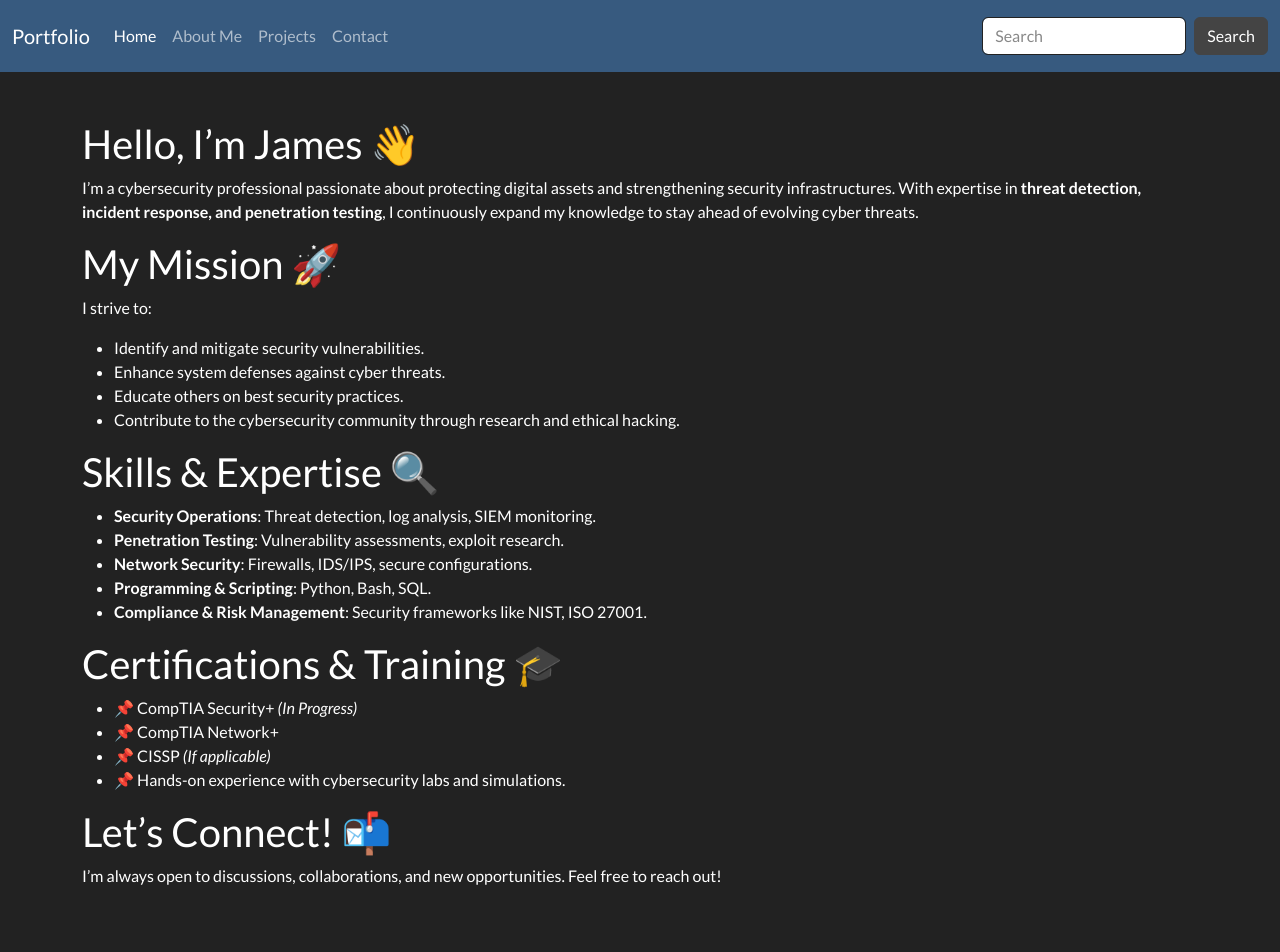
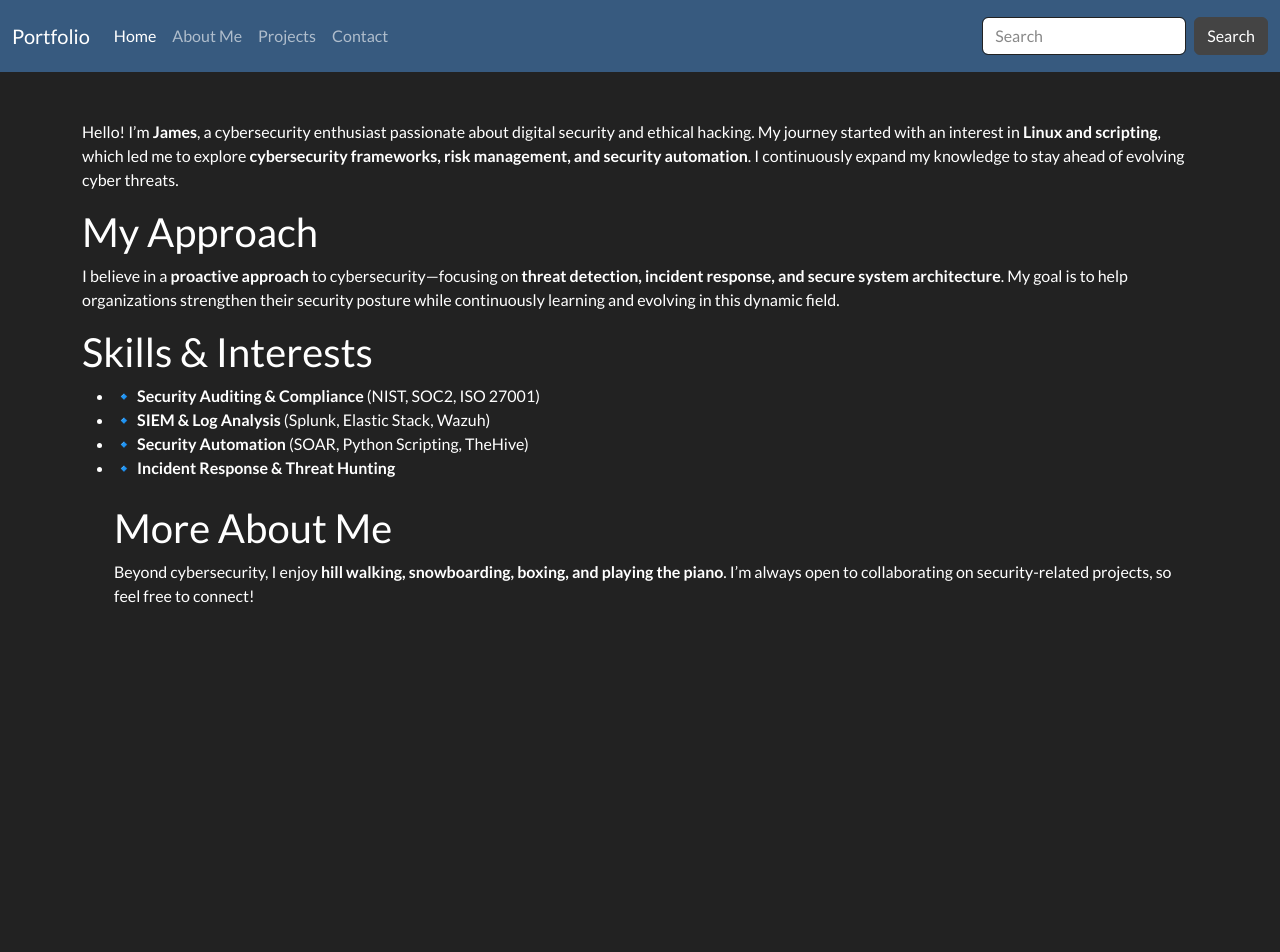
Before and after one commit to JKopal101/jkopal101.github.io, a Jekyll site: the page built from about_me.md, in a window 1280 px wide. Built offline with Jekyll 4.4.1, drawn with Linux system fonts in a browser that asks for light colours; after the commit the page ends 900 px from its top, so only the background shows below that.

Commit message:
Update about_me.md

```diff
--- a/about_me.md
+++ b/about_me.md
@@ -5,33 +5,16 @@ permalink: /about_me/
 ---
 
 
-## Hello, I'm James 👋
+Hello! I'm **James**, a cybersecurity enthusiast passionate about digital security and ethical hacking. My journey started with an interest in **Linux and scripting**, which led me to explore **cybersecurity frameworks, risk management, and security automation**. I continuously expand my knowledge to stay ahead of evolving cyber threats.
 
-I'm a cybersecurity professional passionate about protecting digital assets and strengthening security infrastructures. With expertise in **threat detection, incident response, and penetration testing**, I continuously expand my knowledge to stay ahead of evolving cyber threats.
-
-## My Mission 🚀
-
-I strive to:
-- Identify and mitigate security vulnerabilities.
-- Enhance system defenses against cyber threats.
-- Educate others on best security practices.
-- Contribute to the cybersecurity community through research and ethical hacking.
-
-## Skills & Expertise 🔍
-
-- **Security Operations**: Threat detection, log analysis, SIEM monitoring.
-- **Penetration Testing**: Vulnerability assessments, exploit research.
-- **Network Security**: Firewalls, IDS/IPS, secure configurations.
-- **Programming & Scripting**: Python, Bash, SQL.
-- **Compliance & Risk Management**: Security frameworks like NIST, ISO 27001.
-
-## Certifications & Training 🎓
-
-- 📌 CompTIA Security+ *(In Progress)*
-- 📌 CompTIA Network+
-- 📌 CISSP *(If applicable)*
-- 📌 Hands-on experience with cybersecurity labs and simulations.
-
-## Let's Connect! 📬
-
-I'm always open to discussions, collaborations, and new opportunities. Feel free to reach out!
+## My Approach
+I believe in a **proactive approach** to cybersecurity—focusing on **threat detection, incident response, and secure system architecture**. My goal is to help organizations strengthen their security posture while continuously learning and evolving in this dynamic field.
+<br>
+## Skills & Interests
+- 🔹 **Security Auditing & Compliance** (NIST, SOC2, ISO 27001)
+- 🔹 **SIEM & Log Analysis** (Splunk, Elastic Stack, Wazuh)
+- 🔹 **Security Automation** (SOAR, Python Scripting, TheHive)
+- 🔹 **Incident Response & Threat Hunting**
+<br>
+## More About Me
+Beyond cybersecurity, I enjoy **hill walking, snowboarding, boxing, and playing the piano**. I'm always open to collaborating on security-related projects, so feel free to connect!
```
